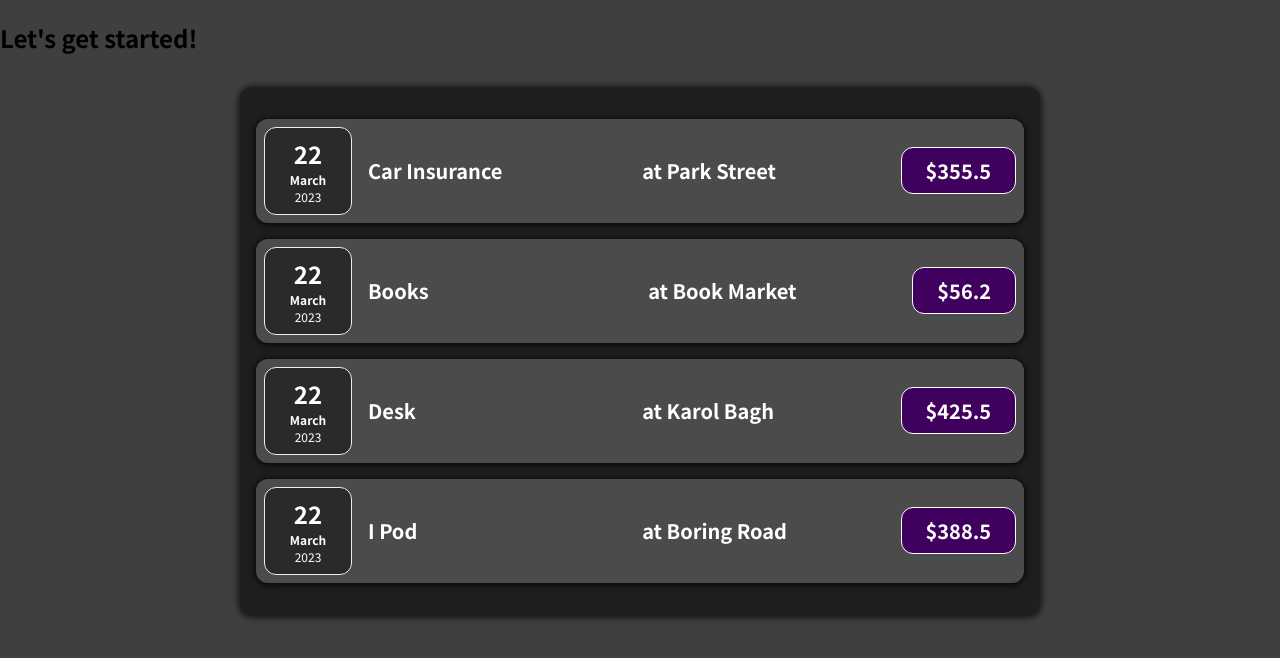
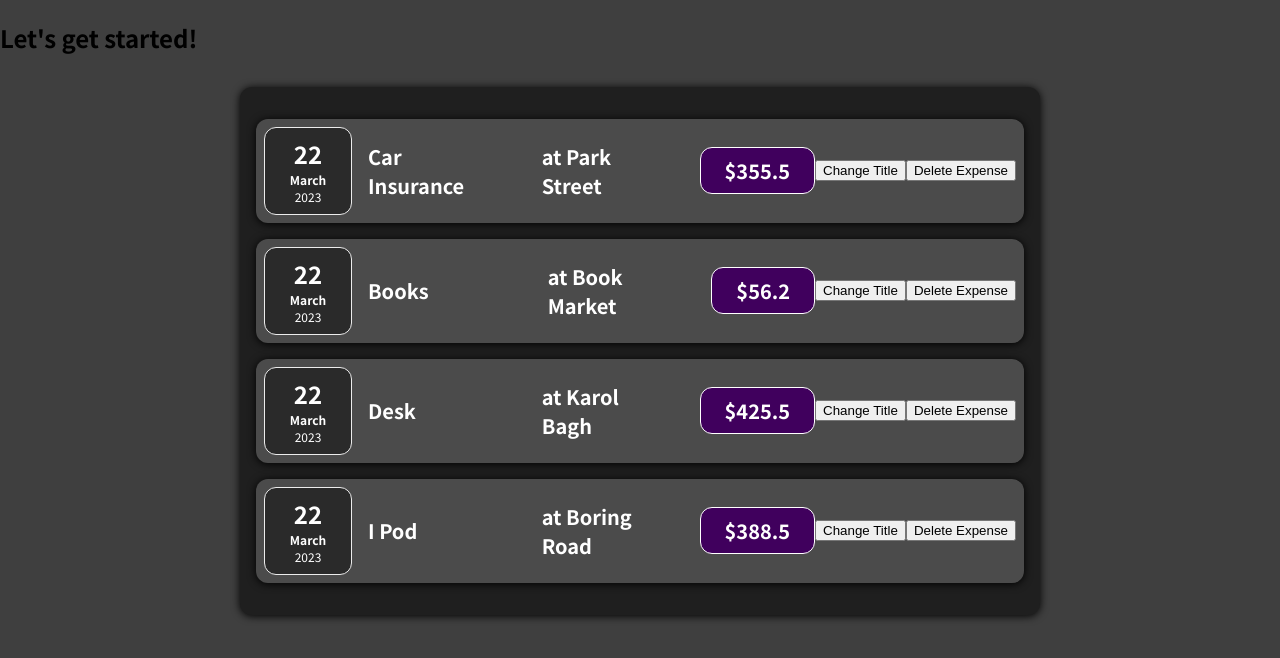
Before and after one commit to ChhaviPrabhakar/learn-react, a JavaScript app: page / in a window 1280 px wide. Shown: the top 658 px of the page. Built offline with nearby package versions, Linux system fonts and the light colour scheme.

Commit message:
added 'change title' and 'delete' button using event handlers

```diff
--- a/src/components/Expenses/ExpenseItem.js
+++ b/src/components/Expenses/ExpenseItem.js
@@ -4,6 +4,10 @@
 import Card from "../UI/Card";
 
 const ExpenseItem = (props) => {
+  const clickHandler = () => {
+    console.log("Clicked!!");
+  };
+
   return (
     <Card className="expense-item">
       <ExpenseDate date={props.date} />
@@ -12,8 +16,10 @@
         location={props.location}
         amount={props.amount}
       />
+      <button onClick={clickHandler}>Change Title</button>
+      <button>Delete Expense</button>
     </Card>
   );
-}
+};
 
 export default ExpenseItem;
```
Also changed, not shown: src/components/Expenses/ExpenseDetails.js (+8 -8 lines).
